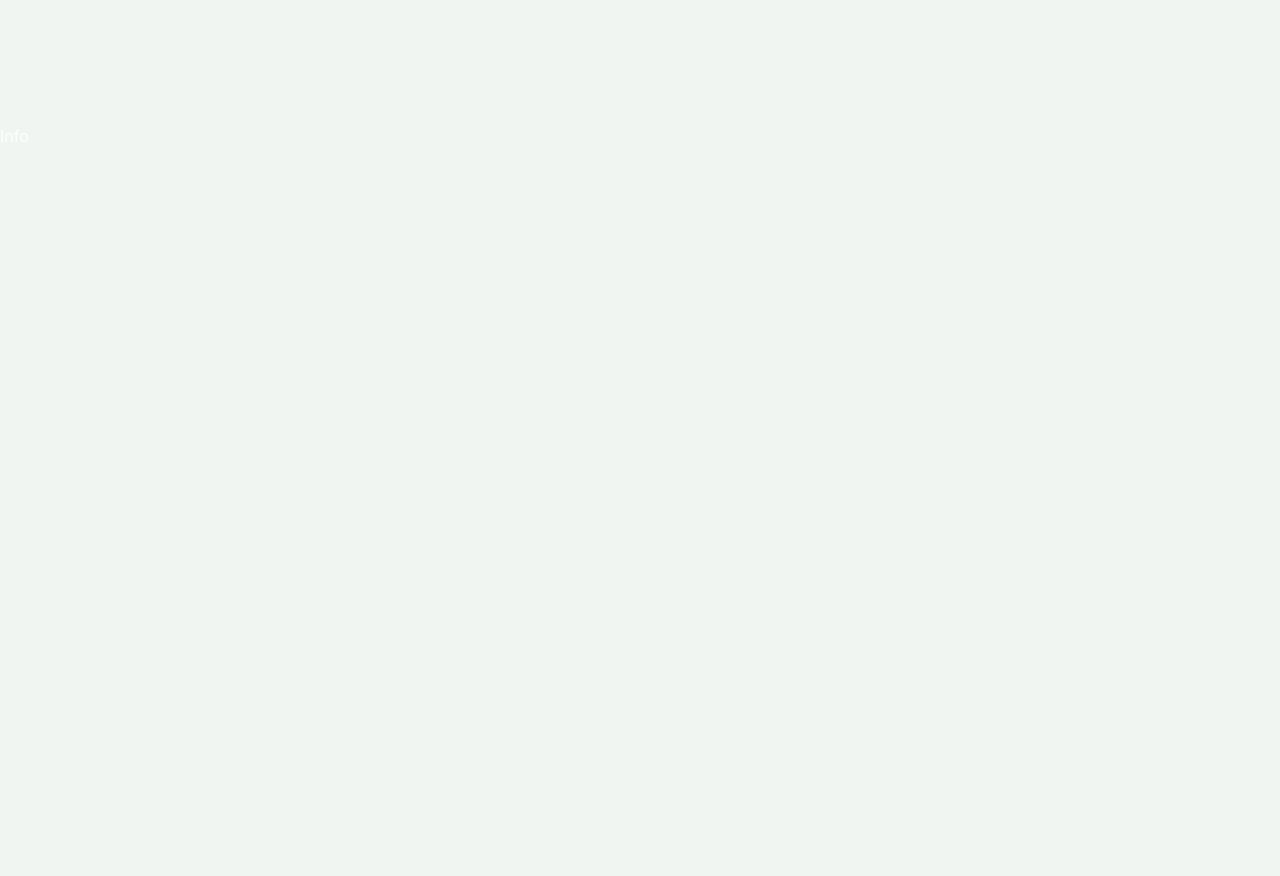
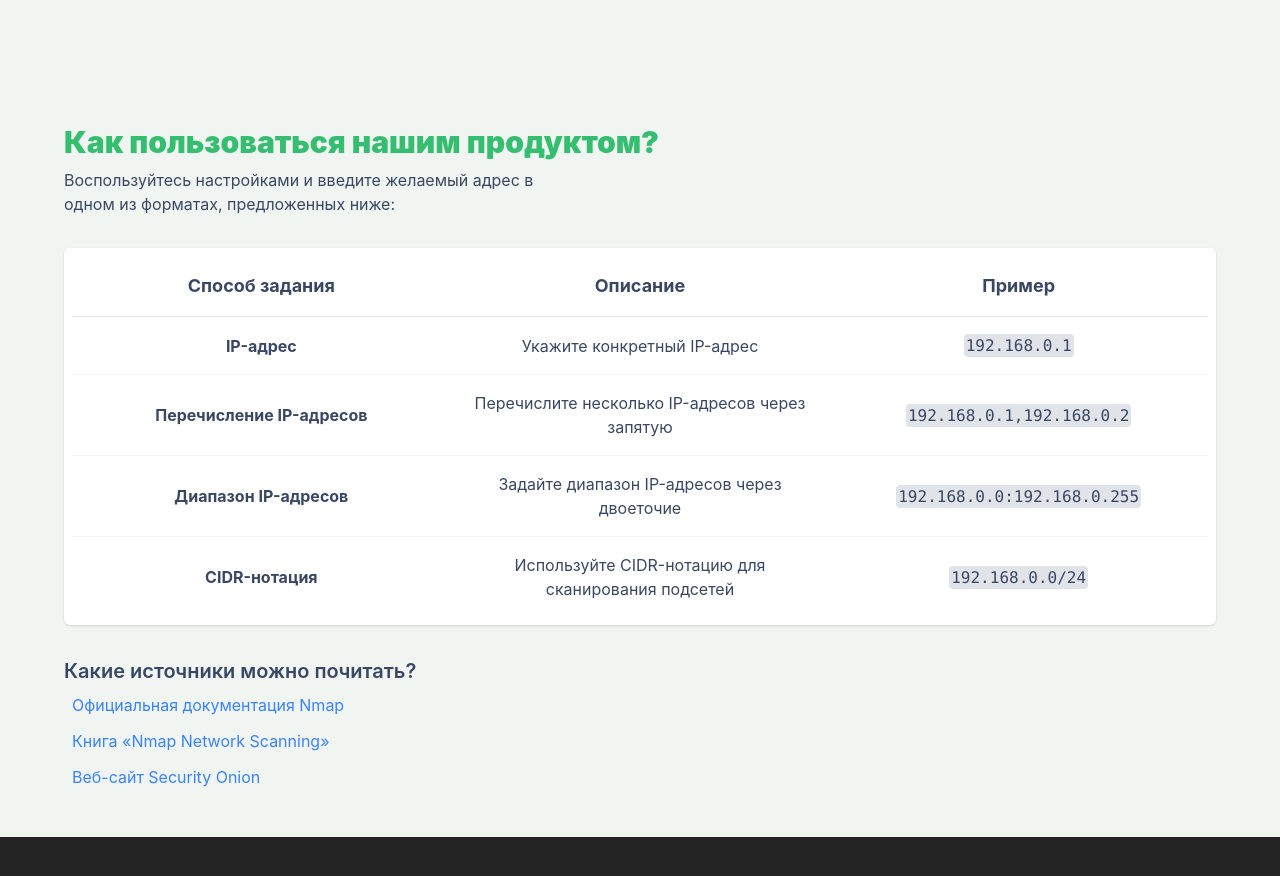
Before and after one commit to rusandorx/hackathon, a React (Vite) app: page / in a window 1280 px wide. Shown: the part 1700-2576 px from the top of the page. After the commit the page ends 2537 px from the top, so only its background shows below. Built offline with nearby package versions, Linux system fonts and the light colour scheme.

Commit message:
added Info section

```diff
--- a/src/components/Info/index.tsx
+++ b/src/components/Info/index.tsx
@@ -2,7 +2,108 @@ import { FC } from 'react'
 import SectionWrapper from '../../hocs/SectionWrapper'
 
 const Info: FC = () => {
-	return <section className='min-h-screen'>Info</section>
+	return (
+		<section className='mb-12 text-secondary'>
+			<div className='container mx-auto px-8 md:px-12 xl:px-16'>
+				<h3 className='font-black text-primary text-2xl sm:text-3xl md:text-3xl leading-tight'>
+					Как пользоваться нашим продуктом?
+				</h3>
+				<p className='mt-2 max-w-[500px]'>
+					Воспользуйтесь настройками и введите желаемый адрес в
+					одном из форматах, предложенных ниже:
+				</p>
+				<div className='mt-8 flex items-center bg-white rounded-md shadow p-2'>
+					<table className='info__table w-full table-fixed'>
+						<thead className='text-lg border-b'>
+							<tr>
+								<th>Способ задания</th>
+								<th>Описание</th>
+								<th>Пример</th>
+							</tr>
+						</thead>
+						<tbody className='text-center bg-white dark:bg-slate-800'>
+							<tr>
+								<td>
+									<strong className=''>IP-адрес</strong>
+								</td>
+								<td>Укажите конкретный IP-адрес</td>
+								<td>
+									<code>192.168.0.1</code>
+								</td>
+							</tr>
+							<tr>
+								<td>
+									<strong className=''>
+										Перечисление IP-адресов
+									</strong>
+								</td>
+								<td>
+									Перечислите несколько IP-адресов через запятую
+								</td>
+								<td>
+									<code>192.168.0.1,192.168.0.2</code>
+								</td>
+							</tr>
+							<tr>
+								<td>
+									<strong className=''>
+										Диапазон IP-адресов
+									</strong>
+								</td>
+								<td>
+									Задайте диапазон IP-адресов через двоеточие
+								</td>
+								<td>
+									<code>192.168.0.0:192.168.0.255</code>
+								</td>
+							</tr>
+							<tr>
+								<td>
+									<strong className=''>CIDR-нотация</strong>
+								</td>
+								<td>
+									Используйте CIDR-нотацию для сканирования
+									подсетей
+								</td>
+								<td>
+									<code>192.168.0.0/24</code>
+								</td>
+							</tr>
+						</tbody>
+					</table>
+				</div>
+				<h4 className='text-xl font-semibold mt-8'>
+					Какие источники можно почитать?
+				</h4>
+				<ul className='flex flex-col pl-2 mt-2 gap-3'>
+					<li>
+						<a
+							target='_blank'
+							className='text-md text-blue-500 hover:underline'
+							href='https://nmap.org/man/ru/index.html'>
+							Официальная документация Nmap
+						</a>
+					</li>
+					<li>
+						<a
+							target='_blank'
+							className='text-md text-blue-500 hover:underline'
+							href='https://habr.com/ru/articles/88064/'>
+							Книга «Nmap Network Scanning»
+						</a>
+					</li>
+					<li>
+						<a
+							target='_blank'
+							className='text-md text-blue-500 hover:underline'
+							href='https://securityonion.net/'>
+							Веб-сайт Security Onion
+						</a>
+					</li>
+				</ul>
+			</div>
+		</section>
+	)
 }
 const infoSection = SectionWrapper(Info, 'info')
 
--- a/src/index.scss
+++ b/src/index.scss
@@ -51,3 +51,22 @@ body {
 img {
 	display: block;
 }
+
+.info__table {
+	tr {
+		@apply border-b border-slate-100 py-16;
+
+		&:last-child {
+			@apply border-none;
+		}
+	}
+
+	th,
+	td {
+		@apply py-4 px-2;
+	}
+
+	code {
+		@apply bg-slate-500/20 p-0.5 mx-0.5 rounded cursor-pointer hover:bg-slate-500/30;
+	}
+}
```
